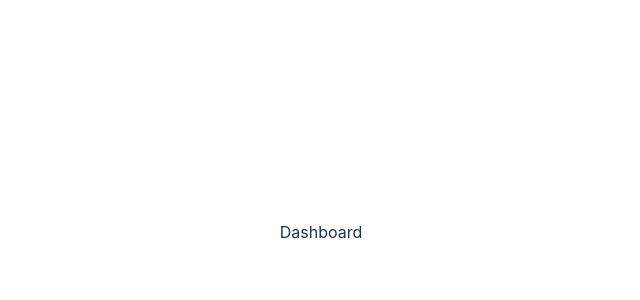
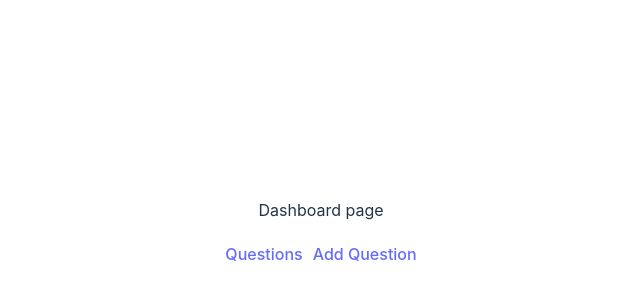
Before and after one commit to YorovaFotima/support, a React (Vite) app: page / in a window 1280 px wide. Shown: the part 168-468 px from the top of the page, without its empty margins (319-959 px from the left). Built offline with nearby package versions, Linux system fonts and the light colour scheme.

Commit message:
Add navigation links to dashboard page

```diff
--- a/src/pages/dashboard.page.tsx
+++ b/src/pages/dashboard.page.tsx
@@ -1,5 +1,20 @@
 function DashboardPage() {
-  return <>Dashboard</>;
+  return (
+    <>
+      Dashboard page
+      <div
+        style={{
+          display: "flex",
+          flexDirection: "row",
+          gap: "10px",
+          marginTop: "20px",
+        }}
+      >
+        <a href={`/questions`}>Questions</a>
+        <a href={`/add-question`}>Add Question</a>
+      </div>
+    </>
+  );
 }
 
 export { DashboardPage };
```
